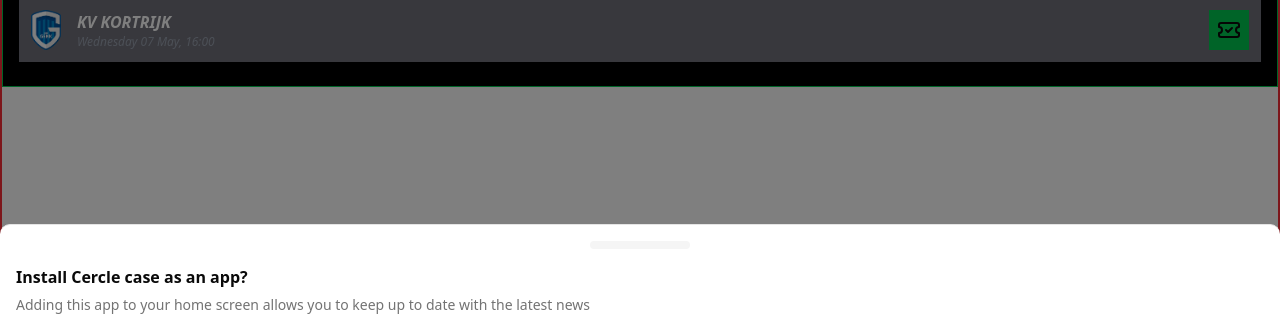
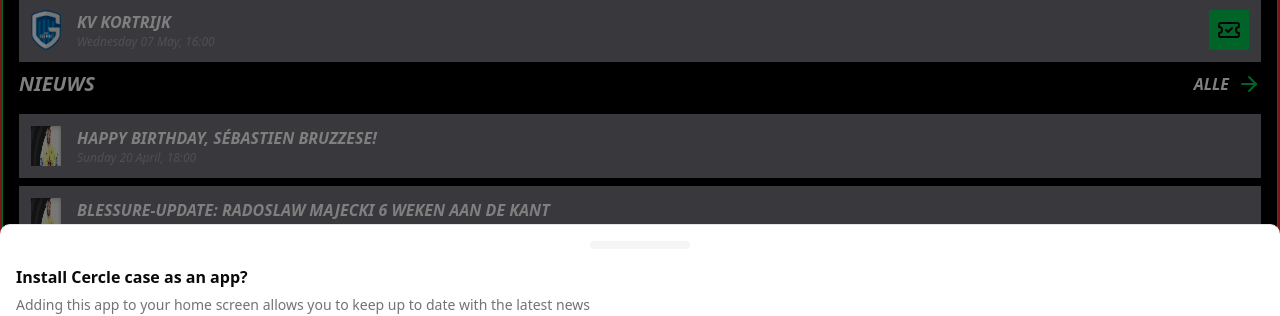
Before and after one commit to BertVereecken/cercle-case, a Next.js app: page / in a window 1280 px wide. Shown: the part 401-717 px from the top of the page. Built offline with nearby package versions, Linux system fonts and the light colour scheme; no server answers.

Commit message:
kaizen: added news component

```diff
--- a/src/app/home/components/future-games.component.tsx
+++ b/src/app/home/components/future-games.component.tsx
@@ -10,7 +10,7 @@
   return (
     <>
       {(futureGamesQuery.data ?? []).map((futureGame) => (
-        <div className={"pb-2"}>
+        <div className={"pb-2"} key={futureGame.gameName}>
           <FutureGameInfo
             gameDate={futureGame.gameDate}
             gameName={futureGame.gameName}
--- /dev/null
+++ b/src/app/home/components/recent-news-item.component.tsx
@@ -0,0 +1,34 @@
+import React from "react";
+import { Description, SubTitle } from "@/components/typography";
+import { format } from "date-fns";
+import Image from "next/image";
+import { RecentNewsArticle } from "@/app/home/hooks/recent-news.hook";
+
+interface RecentNewsItemProps {
+  recentNewsArticle: RecentNewsArticle;
+}
+
+export const RecentNewsItem = ({
+  recentNewsArticle,
+}: RecentNewsItemProps): React.ReactElement => {
+  return (
+    <div className={"bg-zinc-500 p-3"}>
+      <div className={"flex justify-between items-center"}>
+        <div className={"flex gap-4"}>
+          <Image
+            src={"/voetballer1.png"}
+            alt={"voetballer"}
+            width={30}
+            height={30}
+          />
+          <div className={"flex flex-col"}>
+            <SubTitle underline={false}>{recentNewsArticle.title}</SubTitle>
+            <Description>
+              {format(recentNewsArticle.publishedDate, "eeee dd MMMM, HH:mm")}
+            </Description>
+          </div>
+        </div>
+      </div>
+    </div>
+  );
+};
--- /dev/null
+++ b/src/app/home/components/recent-news.component.tsx
@@ -0,0 +1,19 @@
+"use client";
+
+import React from "react";
+import { useRecentNewsArticles } from "@/app/home/hooks/recent-news.hook";
+import { RecentNewsItem } from "@/app/home/components/recent-news-item.component";
+
+export const RecentNews = (): React.ReactElement => {
+  const recentNewsArticlesQuery = useRecentNewsArticles();
+
+  return (
+    <>
+      {(recentNewsArticlesQuery.data ?? []).map((article) => (
+        <div className={"pb-2"} key={article.id}>
+          <RecentNewsItem recentNewsArticle={article} />
+        </div>
+      ))}
+    </>
+  );
+};
--- /dev/null
+++ b/src/app/home/hooks/recent-news.hook.ts
@@ -0,0 +1,40 @@
+import { zz } from "@/constants/zz";
+import { z } from "zod";
+import { useQuery, UseQueryResult } from "@tanstack/react-query";
+import recentNewsJson from "../../../recent-news.json";
+import { queryKeys } from "@/constants/querykeys";
+
+const recentNewsArticleDtoSchema = z.object({
+  id: z.number(),
+  title: zz.nonEmptyString,
+  publishedDate: zz.isoDateTimeSchema,
+});
+
+const recentNewsArticleSchema = z.object({
+  id: z.number(),
+  title: zz.nonEmptyString,
+  publishedDate: z.date(),
+});
+
+export type RecentNewsArticle = z.infer<typeof recentNewsArticleSchema>;
+
+const fetchRecentNewsArticles = (): Array<RecentNewsArticle> => {
+  console.log("json", recentNewsJson);
+  const dto = recentNewsArticleDtoSchema.array().parse(recentNewsJson);
+
+  console.log("dto", dto);
+  return dto.map((article) => ({
+    ...article,
+    publishedDate: new Date(article.publishedDate),
+  }));
+};
+
+export const useRecentNewsArticles = (): UseQueryResult<
+  Array<RecentNewsArticle>,
+  unknown
+> => {
+  return useQuery({
+    queryKey: [queryKeys.RECENT_NEWS],
+    queryFn: fetchRecentNewsArticles,
+  });
+};
--- a/src/app/page.tsx
+++ b/src/app/page.tsx
@@ -2,10 +2,11 @@
 import { AllInfoButton } from "@/components/all-info-button";
 import { PwaInstallPrompt } from "@/components/install-prompt";
 import { FutureGames } from "@/app/home/components/future-games.component";
+import { RecentNews } from "@/app/home/components/recent-news.component";
 
 export default function Home() {
   return (
-    <div className={"border border-green-500"}>
+    <div className={"border border-green-500 h-full"}>
       <PwaInstallPrompt />
 
       <div className="relative h-[200px]">
@@ -37,6 +38,13 @@
         </div>
 
         <FutureGames />
+
+        <div className={"flex justify-between items-center pb-4"}>
+          <HeaderTitle>Nieuws</HeaderTitle>
+          <AllInfoButton />
+        </div>
+
+        <RecentNews />
       </div>
     </div>
   );
--- a/src/constants/querykeys.ts
+++ b/src/constants/querykeys.ts
@@ -1,3 +1,4 @@
 export const queryKeys = {
   FUTURE_GAMES: "FUTURE_GAMES",
+  RECENT_NEWS: "RECENT_NEWS",
 } as const;
--- /dev/null
+++ b/src/recent-news.json
@@ -0,0 +1,12 @@
+[
+  {
+    "id": 1,
+    "title": "Happy birthday, Sébastien Bruzzese!",
+    "publishedDate": "2025-04-20T18:00:00.000Z"
+  },
+  {
+    "id": 2,
+    "title": "Blessure-update: Radoslaw Majecki 6 weken aan de kant",
+    "publishedDate": "2025-04-19T19:00:00.000Z"
+  }
+]
```
